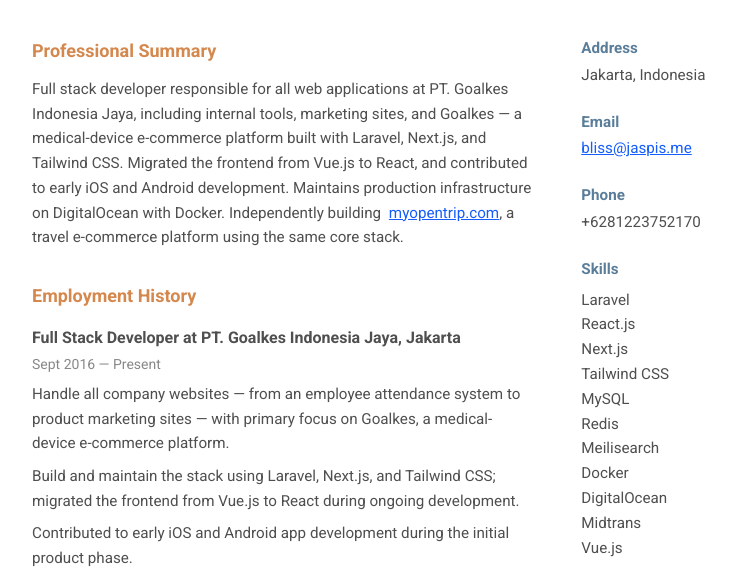
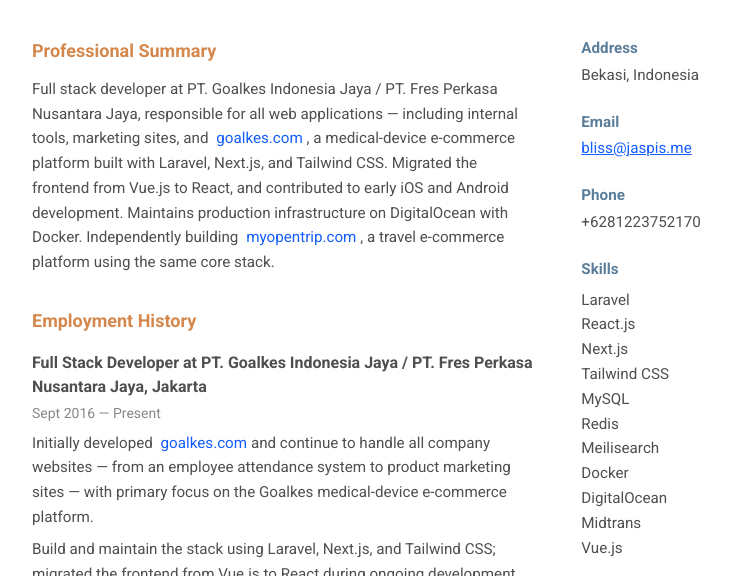
Before and after one commit to blissjaspis/bliss.jaspis.me, an Astro site: page / in a window 1280 px wide. Shown: the part 147-723 px from the top of the page, without its empty margins (208-944 px from the left). Built offline with nearby package versions, Linux system fonts and the light colour scheme; Astro itself is replaced by a stand-in of ours.

Commit message:
Update resume to include new company name and location, enhance project descriptions, and improve link styling for better visibility.

```diff
--- a/src/pages/index.astro
+++ b/src/pages/index.astro
@@ -33,12 +33,13 @@
         <section>
           <h2 class="mb-3 text-lg font-bold text-resume-orange">Professional Summary</h2>
           <p class="text-[0.95rem] leading-relaxed">
-            Full stack developer responsible for all web applications at PT. Goalkes Indonesia Jaya,
-            including internal tools, marketing sites, and Goalkes — a medical-device e-commerce platform
-            built with Laravel, Next.js, and Tailwind CSS. Migrated the frontend from Vue.js to React,
-            and contributed to early iOS and Android development. Maintains production infrastructure on
-            DigitalOcean with Docker. Independently building
-            <a href="https://myopentrip.com" class="text-blue-600 underline hover:text-blue-800 pl-1" target="_blank" rel="noopener noreferrer">myopentrip.com</a>,
+            Full stack developer at PT. Goalkes Indonesia Jaya / PT. Fres Perkasa Nusantara Jaya,
+            responsible for all web applications — including internal tools, marketing sites, and
+            <a href="https://goalkes.com" class="text-blue-600 hover:text-blue-800 pl-1 no-underline hover:underline" target="_blank" rel="noopener noreferrer">goalkes.com </a>,
+            a medical-device e-commerce platform built with Laravel, Next.js, and Tailwind CSS. Migrated
+            the frontend from Vue.js to React, and contributed to early iOS and Android development.
+            Maintains production infrastructure on DigitalOcean with Docker. Independently building
+            <a href="https://myopentrip.com" class="text-blue-600 hover:text-blue-800 pl-1 no-underline hover:underline" target="_blank" rel="noopener noreferrer">myopentrip.com </a>,
             a travel e-commerce platform using the same core stack.
           </p>
         </section>
@@ -47,13 +48,15 @@
           <h2 class="mb-4 text-lg font-bold text-resume-orange">Employment History</h2>
           <article>
             <h3 class="font-bold text-resume-body">
-              Full Stack Developer at PT. Goalkes Indonesia Jaya, Jakarta
+              Full Stack Developer at PT. Goalkes Indonesia Jaya / PT. Fres Perkasa Nusantara Jaya, Jakarta
             </h3>
             <p class="mt-1 text-sm text-resume-muted">Sept 2016 — Present</p>
             <ul class="mt-2 list-none space-y-2 pl-0 text-[0.95rem] leading-relaxed">
               <li>
-                Handle all company websites — from an employee attendance system to product marketing sites —
-                with primary focus on Goalkes, a medical-device e-commerce platform.
+                Initially developed
+                <a href="https://goalkes.com" class="text-blue-600 hover:text-blue-800 pl-1 no-underline hover:underline" target="_blank" rel="noopener noreferrer">goalkes.com </a>
+                and continue to handle all company websites — from an employee attendance system to
+                product marketing sites — with primary focus on the Goalkes medical-device e-commerce platform.
               </li>
               <li>
                 Build and maintain the stack using Laravel, Next.js, and Tailwind CSS; migrated the
@@ -83,7 +86,7 @@
             <ul class="mt-2 list-none space-y-2 pl-0 text-[0.95rem] leading-relaxed">
               <li>
                 Self-built travel e-commerce platform at
-                <a href="https://myopentrip.com" class="text-blue-600 underline hover:text-blue-800 pl-1" target="_blank" rel="noopener noreferrer">myopentrip.com</a>,
+                <a href="https://myopentrip.com" class="text-blue-600 hover:text-blue-800 pl-1 no-underline hover:underline" target="_blank" rel="noopener noreferrer">myopentrip.com </a>,
                 covering product discovery, checkout, and seller communication end to end.
               </li>
               <li>
@@ -114,7 +117,7 @@
       <aside class="space-y-6 text-[0.95rem]">
         <section>
           <h2 class="mb-1 font-bold text-resume-blue">Address</h2>
-          <p>Jakarta, Indonesia</p>
+          <p>Bekasi, Indonesia</p>
         </section>
 
         <section>
```
